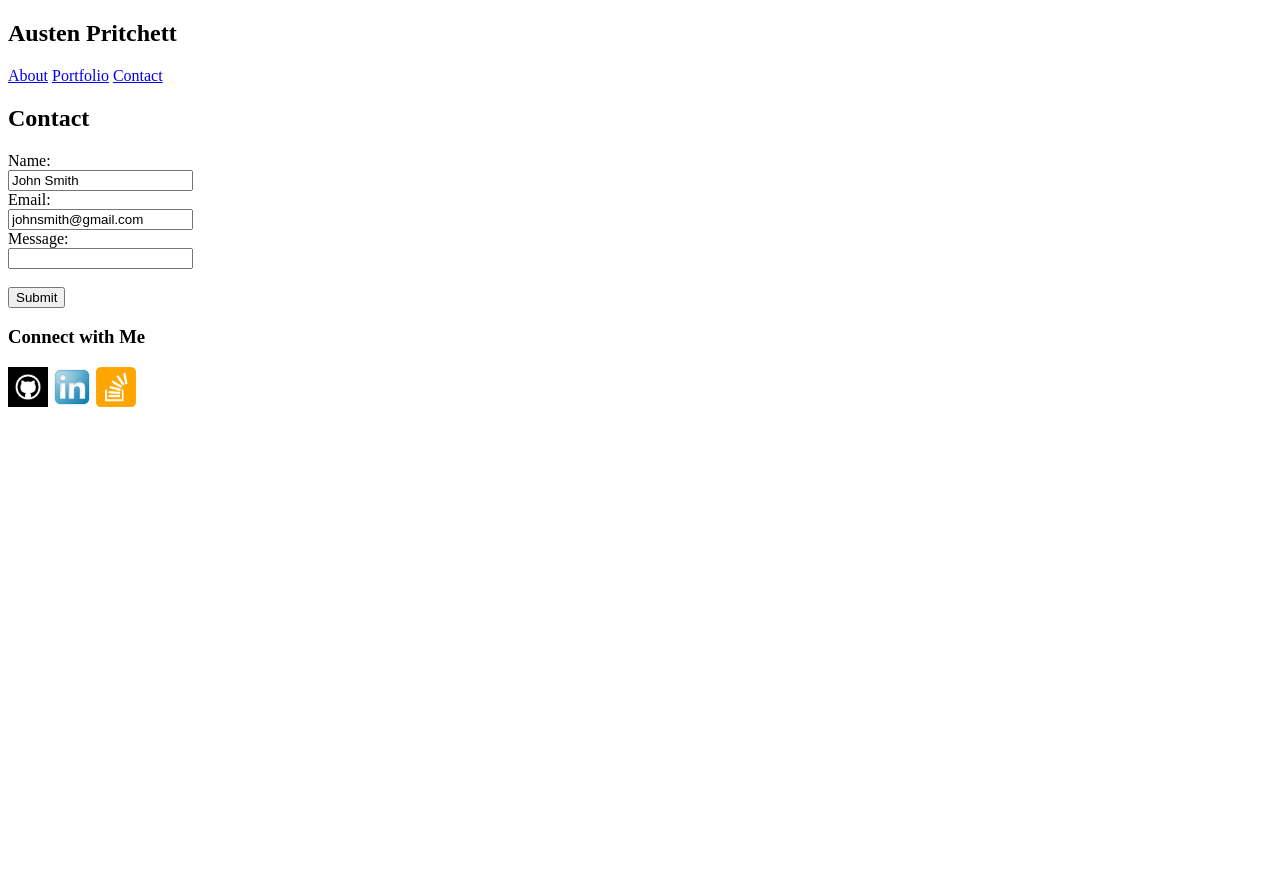
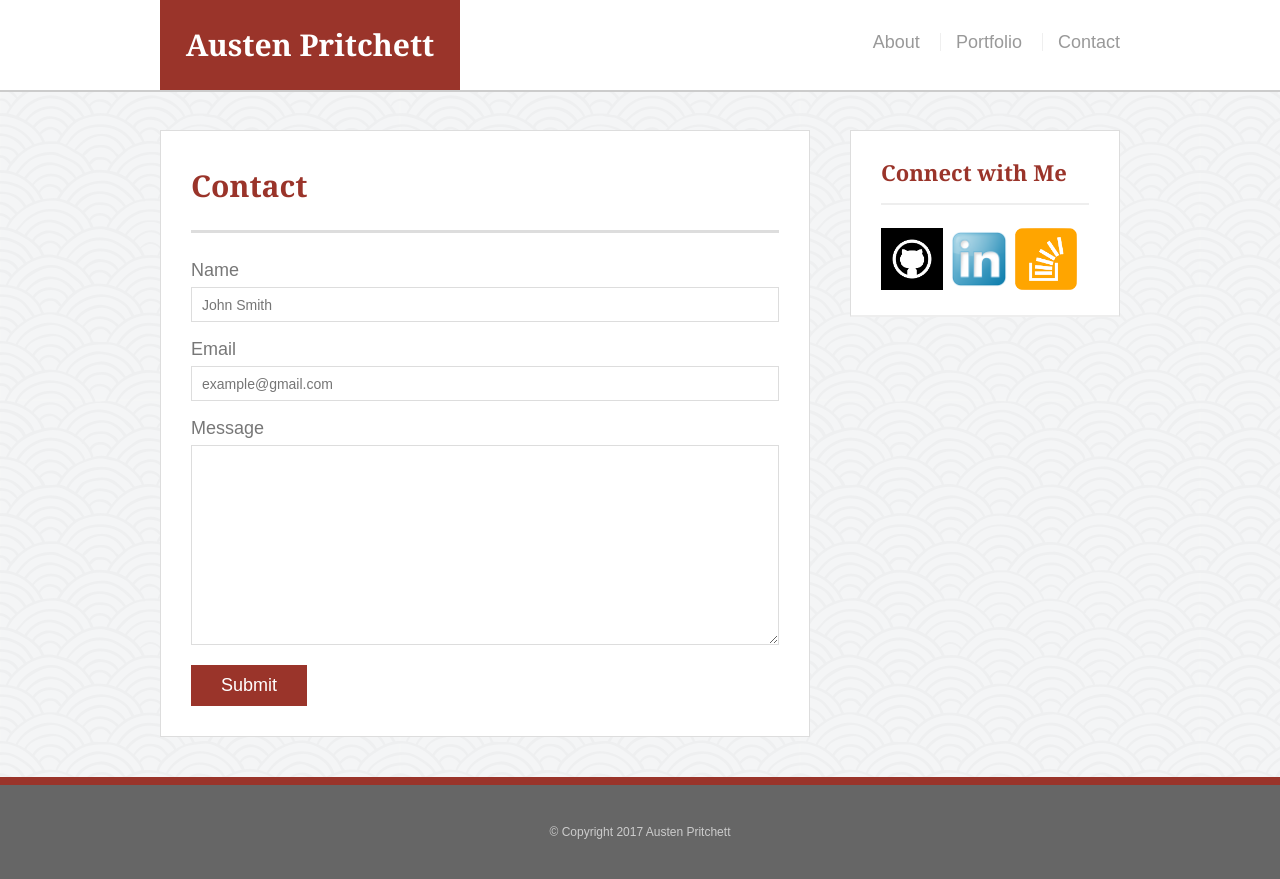
Before and after one commit to pritchettausten/Basic-Portfolio, a plain HTML site: page contact.html in a window 1280 px wide. Before the commit the page ends 800 px from the top, so only its background shows below. Drawn offline with Linux system fonts and the light colour scheme.

Commit message:
final push

```diff
--- a/assets/css/reset.css
+++ b/assets/css/reset.css
@@ -1,6 +1,48 @@
-margin: 0;
+/* http://meyerweb.com/eric/tools/css/reset/
+   v2.0 | 20110126
+   License: none (public domain)
+*/
+
+html, body, div, span, applet, object, iframe,
+h1, h2, h3, h4, h5, h6, p, blockquote, pre,
+a, abbr, acronym, address, big, cite, code,
+del, dfn, em, img, ins, kbd, q, s, samp,
+small, strike, strong, sub, sup, tt, var,
+b, u, i, center,
+dl, dt, dd, ol, ul, li,
+fieldset, form, label, legend,
+table, caption, tbody, tfoot, thead, tr, th, td,
+article, aside, canvas, details, embed,
+figure, figcaption, footer, header, hgroup,
+menu, nav, output, ruby, section, summary,
+time, mark, audio, video {
+	margin: 0;
 	padding: 0;
 	border: 0;
 	font-size: 100%;
 	font: inherit;
 	vertical-align: baseline;
+}
+/* HTML5 display-role reset for older browsers */
+article, aside, details, figcaption, figure,
+footer, header, hgroup, menu, nav, section {
+	display: block;
+}
+body {
+	line-height: 1;
+}
+ol, ul {
+	list-style: none;
+}
+blockquote, q {
+	quotes: none;
+}
+blockquote:before, blockquote:after,
+q:before, q:after {
+	content: '';
+	content: none;
+}
+table {
+	border-collapse: collapse;
+	border-spacing: 0;
+}
--- a/assets/css/style.css
+++ b/assets/css/style.css
@@ -1,94 +1,218 @@
-body {
-	margin: 0;
-	padding: 0;
-	border: 0;
-	font size: 100%;
-	vertical-align: baseline;
-}
-.container {
-	position: relative;
-	margin: 0 auto;
-	width: 94%;
-	max-width:1100px;
+* {
+	box-sizing: border-box;
 }
 
-hr {
-	border-width: 2px;
-	border-style: solid;
-	border-color: grey;
-	margin-bottom: 25px;
-}
-#header {
-	z-index: 2;
-	position: fixed;
-	width: 100%
-	height: 60px;
-	line-height: 60px;
-	background: grey;
-}
-#header h2 {
-	top: 0px;
-	margin: 0px;
-	text-transform: uppercase;
-}
-#nav {
-	position: absolute;
-	right: 0;
-	top: -15px;
-	height: 60px;
-}
-#nav ul li {
-	float: left;
-	list-style: none;
-}
-#nav ul li a {
-	display: block;
-	color: white;
-	text-decoration: none;
-	padding: 0 10px;
-}
-#body {
-	clear: both;
-	float: left;
-	width: 70%;
-	background: white;
-	padding-left: 10px;
-	padding-right: 10px;
-	margin-top: 30px;
-	margin-left: 10px;
+body {
+	background: url(../images/seigaiha.png);
+	font-size: 18px;
+	line-height: 34px;
+	font-family: 'Arial', 'Helvetica Neue', Helvetica, sans-serif;
+	color: #777;
 }
 
-#connect {
-	display: inline-block;
-	float: right;
-	width: 20%;
-	background: white;
-	padding: 10px;
-	margin-top: 30px;
-	margin-right: 10px;
+.container {
+	width: 100%;
+	max-width: 960px;
+	margin: 0 auto;
+	clear: both;
 }
 
-#name {
-	background: white;
-	float: left;
+h1, h2, h3, p {
+	margin-bottom: 20px;
+}
+
+p:last-child {
+	margin-bottom: 0;
+}
+
+h1, h2, h3 {
+	font-family: 'Georgia', Times, Times New Roman, serif;
+	font-weight: 700;
+	color: #9a342a;
+}
+
+h1 {
+	font-size: 30px;
+	line-height: 49px;
+	border-bottom: 3px solid #ddd;
+	padding-bottom: 20px;
+}
+
+h2, h3 {
+	font-size: 22px;
+}
+
+#masthead {
+	background: #fff;
+	margin: 0 0 30px;
+	z-index: 99;
+	color: #fff;
+	overflow: auto;
+	border-bottom: 2px solid #ccc;
+	position: fixed;
 	width: 100%;
 }
 
-#paragraph1 {
-
+#logo {
+	width: 300px;
+	height: 90px;
+	background: #9a342a;
+	float: left;
+	font-family: 'Georgia', Times, Times New Roman, serif;
+	text-align: center;
+	line-height: 90px;
+	color: #fff;
+	font-weight: 700;
+	font-size: 30px;
+	text-decoration: none;
 }
 
-#paragraph2 {
-
+nav {
+	float: right;
+	margin-top: 25px;
 }
 
-#title {
-	background:;
-	clear:;
+nav a {
+	color: #999;
+	text-decoration: none;
+	margin-left: 15px;
+	display: inline-block;
+	border-left: 1px solid #efefef;
+	padding-left: 15px;
+	line-height: 18px;
 }
 
-#line {
-	background: red;
+nav a:first-child{
+	border-left: 0 none;
+}
+
+#main-container {
+	padding-top: 130px;
+}
+
+.main-section {
+	background: #fff;
+	padding: 30px;
+	margin: 0 0 40px 0;
+	width: 100%;
+	max-width: 650px;
+	float: left;
+	border: 1px solid #ddd;
+}
+
+.auth-image {
+	width: 200px;
+	height: auto;
+	margin-top: 10px;
+	float: left;
+	margin-right: 25px;
+}
+
+.sidebar {
+	background: #fff;
+	padding: 30px;
+	width: 100%;
+	max-width: 270px;
 	float: right;
-	width: 66%;
+	border: 1px solid #ddd;
+	margin-bottom: 20px;
 }
+
+h3, .sidebar, h2 {
+	border-bottom: 2px solid #eee;
+	padding-bottom: 20px;
+	margin-bottom: 15px;
+	line-height: 22px;
+}
+
+.social {
+	width: 62px;
+	height: 62px;
+	margin-top: 8px;
+	margin-right: 5px;
+}
+
+.social:last-child {
+	margin-right: 0;
+}
+
+footer {
+	background: #666;
+	color: #fff;
+	padding: 30px 0;
+	clear: both;
+	border-top: 8px solid #9a342a;
+	color: #ccc;
+	font-size: 12px;
+	text-align: center;
+}
+
+.work {
+	width: 274px;
+	overflow: auto;
+	position: relative;
+	float: left;
+	margin: 20px 0 25px;
+}
+
+.work:nth-child(even) {
+	margin-right: 40px;
+}
+
+.work img {
+	width: 100%;
+	border: 0 none;
+	opacity: .8;
+}
+
+.work h3 {
+	border-bottom: 0;
+	background: #9a342a;
+	color: #fff;
+	text-align: center;
+	position: absolute;
+	bottom: 20px;
+	padding: 15px;
+	width: 100%;
+	line-height: 30px;
+	margin-bottom: 0;
+	font-weight: 300;
+}
+
+#contact-form ul {
+	margin-bottom: 20px;
+}
+
+#contact-form li {
+	margin-bottom: 10px;
+}
+
+label,
+input[type=text],
+input[type=email],
+textarea {
+	display: block;
+	width: 100%;
+}
+
+input[type=text],
+input[type=email],
+textarea{
+	height: 35px;
+	border: 1px solid #ddd;
+	padding: 0 10px;
+	font-size: 14px;
+}
+
+textarea {
+	height:200px;
+}
+
+input[type=submit] {
+	background: #9a342a;
+	border: 0 none;
+	color: #fff;
+	font-size: 18px;
+	padding: 10px 30px;
+	cursor: pointer;
+}
--- a/contact.html
+++ b/contact.html
@@ -1,36 +1,62 @@
 <!DOCTYPE html>
-<html>
-<head>
-	<title>Austen Pritchett</title>
-</head>
-<body ackground="assets/images/dark-triangles.png">
-<h2>Austen Pritchett</h2>
+ <html>
+ <head>
+ 	<title>About Me</title>
+ 	<link rel="stylesheet" type="text/css" href="assets/css/reset.css">
+ 	<link rel="stylesheet" type="text/css" href="assets/css/style.css">
+ </head>
+ <body>
+ 	<header id="masthead">
+ 		<div class="container">
+ 			<a href="index.html" id="logo">Austen Pritchett</a>
+ 			<nav>
+ 				<a href="index.html">About</a>
+ 				<a href="portfolio.html">Portfolio</a>
+ 				<a href="contact.html">Contact</a>
+ 			</nav>
+ 		</div>
+ 	</header>
 
-	<a href="index.html">About</a>
+	<div id="main-container" class="container">
+	 	<section class="main-section">
+	 		<h1>Contact</h1>
 
-	<a href="portfolio.html">Portfolio</a>
+			<form id="contact-form">
+				<ul>
+					<li>
+						<label for="name">Name</label>
+						<input type="text" name="name" id="name" placeholder="John Smith" required="required">
+					</li>
+					<li>
+						<label for="email">Email</label>
+						<input type="text" name="email" id="email" placeholder="example@gmail.com" required="required">
+					</li>
+					<li>
+						<label for="message">Message</label>
+						<textarea id="message" name="message" required="required"></textarea>
+					</li>
+				</ul>
+				<input type="submit" name="submit">
+			</form>
 
-	<a href="contact.html">Contact</a>
+	 	</section>
 
-<h2>Contact</h2>
-	<form action="/action_page.php">
-  		Name:<br>
-  		<input type="text" name="name" value="John Smith">
-  			<br>
-  		Email:<br>
- 		<input type="text" name="email" value="johnsmith@gmail.com">
-  			<br>
-  		Message:<br>
- 		<input type="text" name="message" value="">
-  			<br><br>
-  		<input type="submit" value="Submit">
-	</form>
+	 	<section class="sidebar">
+	 		<div id="connect">
+	 			<h2>Connect with Me</h2>
 
-	<h3>Connect with Me</h3>
+	 			<a href="https://github.com/pritchettausten"><img src="assets/images/github.png" class="social" alt="github"></a>
+				<a href="https://www.linkedin.com/in/austen-pritchett-02695146/"><img src="assets/images/social_linkedin_box_blue.png" class="social" alt="LinkedIn"></a>
+				<a href="https://stackoverflow.com/users/8619973/austen-pritchett"><img src="assets/images/stackoverflow.png" class="social" alt="Stack Overflow"></a>
+			</div>
+	 	</section>
+	 </div>
 
-	<a href="https://github.com/pritchettausten"><img src="assets/images/github.png" alt="github" style="width: 40px; height: 40px; border: 0px;"></a>
-	<a href="https://www.linkedin.com/in/austen-pritchett-02695146/"><img src="assets/images/social_linkedin_box_blue.png" alt="LinkedIn" style="width: 40px; height: 40px; border: 0px;"></a>
-	<a href="https://stackoverflow.com/users/8619973/austen-pritchett"><img src="assets/images/stackoverflow.png" alt="Stack Overflow" style="width: 40px; height: 40px; border: 0px;"></a>
+	 <footer>
+		<div class="container">
+			&copy; Copyright 2017 Austen Pritchett
 
-</body>
-</html>
+		</div>
+	 </footer>
+ </body>
+ </html>
```
Also changed, not shown: index.html (+39 -31 lines), portfolio.html (+53 -35 lines), assets/images/pictureofme.jpg (renamed from assets/images/18275119_10211718088681289_9015331044834384362_n.jpg), assets/images/work1.jpg (renamed from assets/images/nature-q-c-400-300-3.jpg), assets/images/work2.jpg (renamed from assets/images/nature-q-c-400-300-5.jpg), assets/images/work3.jpg (renamed from assets/images/nature-q-c-400-300-6.jpg), assets/images/work4.jpg (renamed from assets/images/technics-q-c-400-300-6.jpg), assets/images/work5.jpg (renamed from assets/images/nightlife-q-c-400-300-1.jpg), 2 other files.
